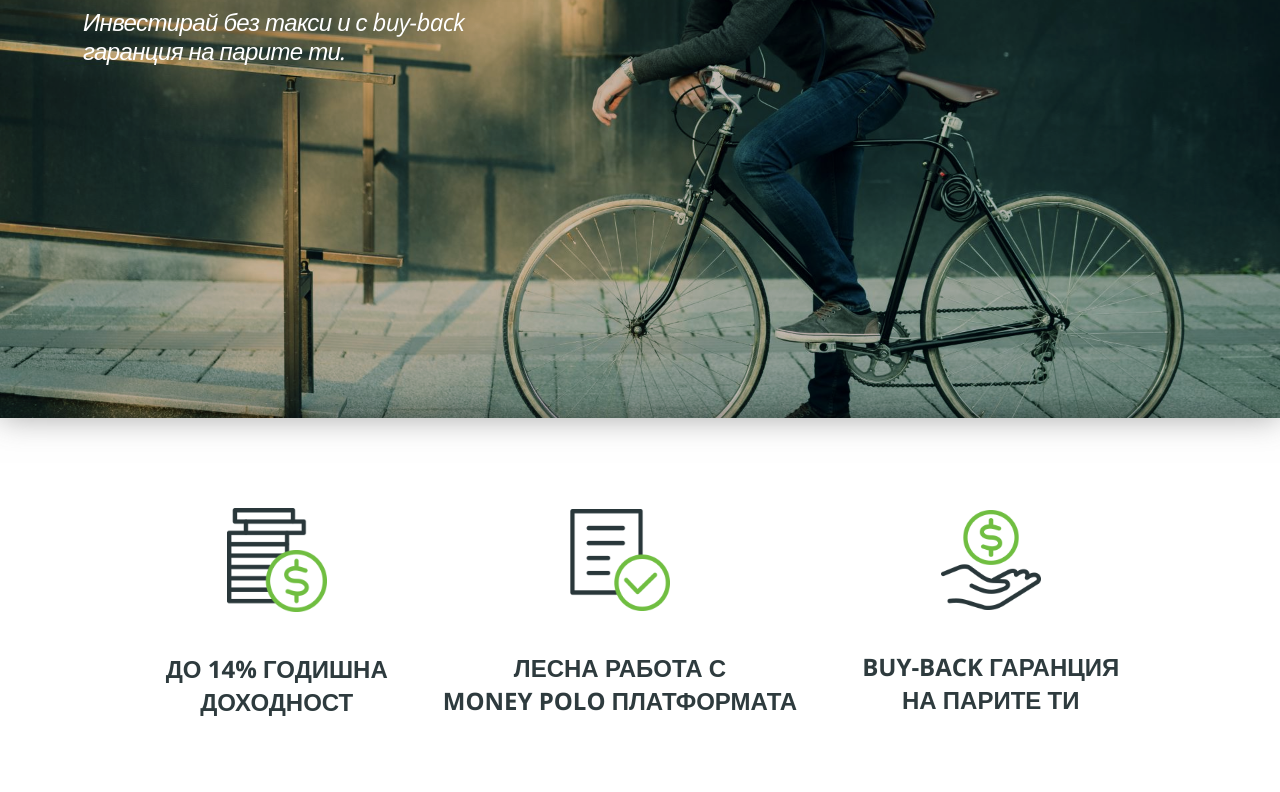
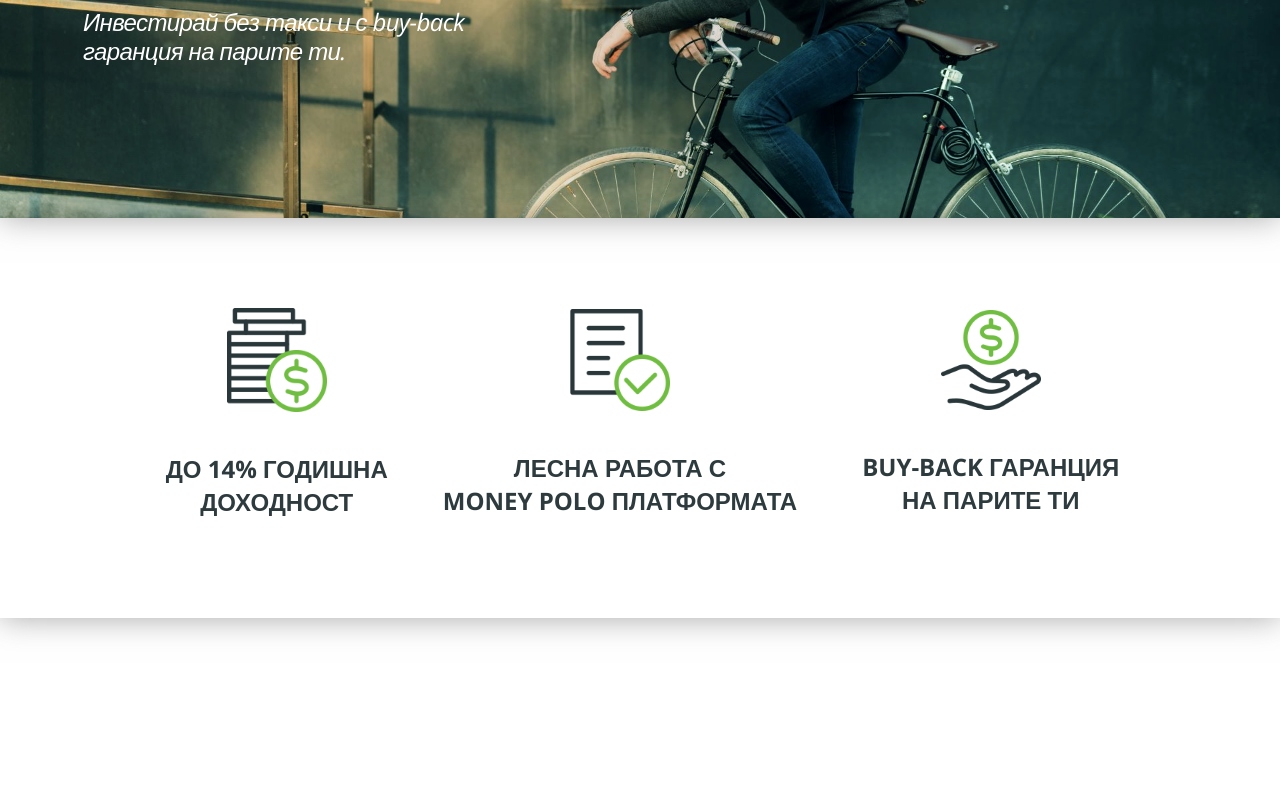
Before and after one commit to martinboykov/MoneyPolo, a website built with webpack: page src/index.html in a window 1280 px wide. Shown: the part 382-1174 px from the top of the page. Built offline with nearby package versions, Linux system fonts and the light colour scheme.

Commit message:
hero-image

```diff
--- a/src/index.html
+++ b/src/index.html
@@ -75,7 +75,9 @@
                   <div class="hero__bg-img"></div>
                   <div class="hero__bg-color-fill"></div>
                   <div class="hero__bg-color-levels"></div>
-                  <div class="hero__bg-color-layer"></div>
+                  <div class="hero__bg-svg-layer">
+                  </div>
+
             </section>
             <section class="features section-shadow">
                   <article class="feature">
--- a/src/scss/pages/home.scss
+++ b/src/scss/pages/home.scss
@@ -2,10 +2,12 @@
  .main {
    width: 100%;
    margin: 0 auto;
-
+  //  height: 600px;
+  position: relative;
    .hero {
      width: 100%;
-
+     height: 600px;
+     position: relative;
      &__text {
        margin: 0 auto;
        max-width: 1366px;
@@ -41,13 +43,17 @@
 
      &__bg-img {
        background-image: url('../public/images/first_sec_bg_img.jpg'), linear-gradient(65deg, rgb(0, 153, 61) 0%, rgb(166, 206, 56) 100%);
-       background-position: center top;
+       background-position: 50% 18.51%;
        background-repeat: no-repeat;
        background-size: cover;
-       background-attachment: fixed;
-       height: 100vh;
-       position: relative;
+       // background-attachment: scroll;
+       height: 100%;
+       width:  100%;
+       position: absolute;
+       top: 0;
+       left: 0;
        z-index: 73;
+      //  transform: scale(2);
      }
 
 
@@ -56,10 +62,9 @@
        &__bg-color-fill {
          background: #00993e;
          mix-blend-mode: soft-light;
-         content: "";
          display: block;
-         width: 100%;
          height: 100%;
+       width:  100%;
          position: absolute;
          top: 0;
          left: 0;
@@ -72,10 +77,9 @@
      @supports not (mix-blend-mode: soft-light) {
        &__bg-color-fill {
          background: $blue;
-         content: "";
          display: block;
-         width: 100%;
          height: 100%;
+       width:  100%;
          position: absolute;
          top: 0;
          left: 0;
@@ -87,14 +91,12 @@
 
 
      @supports (mix-blend-mode: hard-light) {
-       &__bg-color-layer {
-         //  background: url('../public/images/first_sec_layer_10.svg');
+       &__bg-svg-layer {
+          background-image: url('../public/images/first_sec_layer_10.png');
           mix-blend-mode: hard-light;
-         background-color: #493f3e;
-         content: "";
          display: block;
-         width: 100%;
          height: 100%;
+         width:  100%;
          position: absolute;
          top: 0;
          left: 0;
@@ -110,7 +112,7 @@
      display: flex;
      flex-flow: row nowrap;
      justify-content: center;
-
+     z-index: 90;
      .feature {
        display: flex;
        flex-flow: column nowrap;
@@ -142,6 +144,7 @@
    }
 
    .contact {
+    z-index: 100;
      width: 100%;
      height: 550px;
      position: relative;
@@ -259,6 +262,7 @@
 */
 
  @media screen and (max-width: $tablet) {
+
    // SCSS
    .main {
      .hero {
@@ -271,6 +275,7 @@
            letter-spacing: -0.9px; // custom - for pixel perfect
 
          }
+
          .line-breaker {
            display: none;
          }
@@ -281,6 +286,7 @@
            left: calc(354px - 271px); // custom - for pixel perfect
            top: 389px;
            letter-spacing: -0.6px;
+
            .line-breaker {
              display: none;
            }
```
Also changed, not shown: src/public/images/first_sec_layer_10 – Копие (2).png (added), src/public/images/first_sec_layer_10.png (added). Lines whose indentation alone changed are shown as unchanged.
